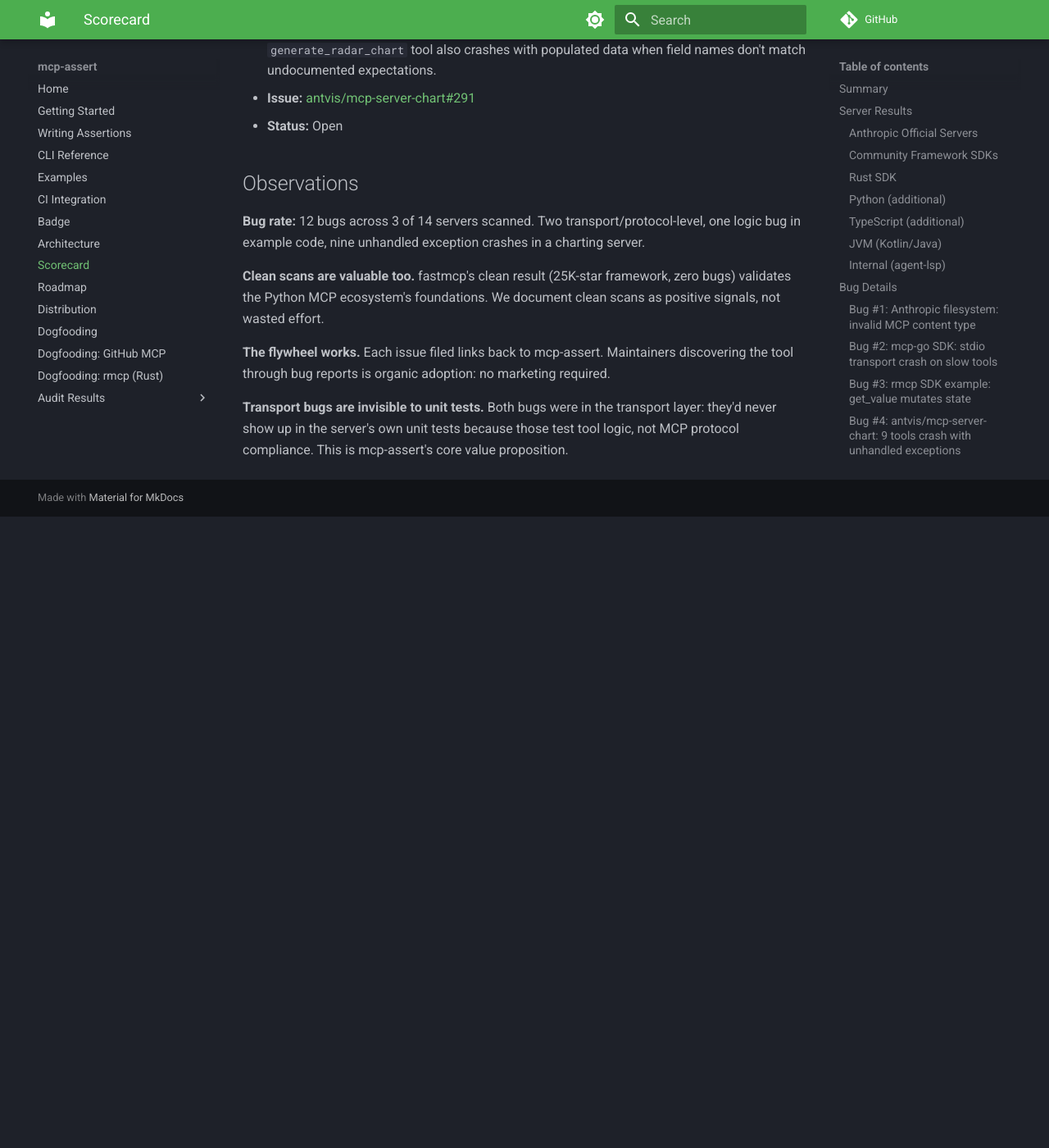
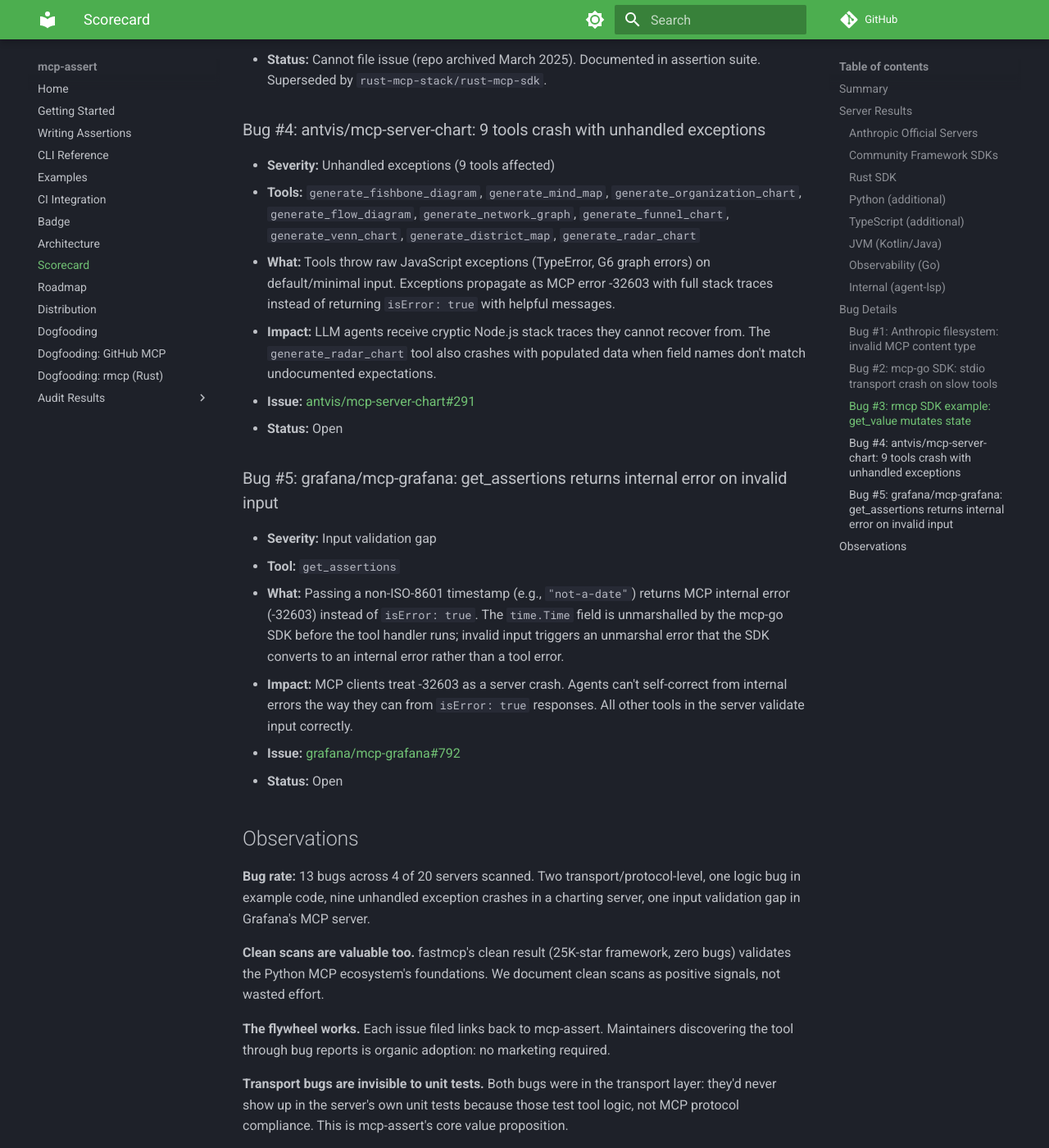
Before and after one commit to blackwell-systems/mcp-assert, an MkDocs documentation site: the page built from docs/scorecard.md, in a window 1280 px wide and 1400 px high, scrolled down 6495 px. Shown: the whole window at 82% size. Built offline with MkDocs 1.6.1 and Material for MkDocs 9.7.7, drawn with Linux system fonts in a browser that asks for light colours; comment, search, counter and statistics services are not loaded; before the commit the page ends 7125 px from its top, so only the background shows below that; some of the changed text lies outside the part shown.

Commit message:
feat: grafana/mcp-grafana suite (10 assertions, 1 bug found)
10 assertions against grafana/mcp-grafana v0.12.0 (3K stars) without
a live Grafana backend. Tests graceful degradation (4 tools), input
validation (5 tools), and error handling.

Bug found: get_assertions returns internal error (-32603) instead of
isError:true when given invalid timestamps. The time.Time unmarshal
happens in the mcp-go SDK before the tool handler runs; invalid input
triggers an unmarshal error that the SDK converts to an internal error.
All other tools validate input correctly.

Issue filed: grafana/mcp-grafana#792

```diff
--- a/docs/scorecard.md
+++ b/docs/scorecard.md
@@ -6,13 +6,13 @@
 
 | Metric | Count |
 |--------|-------|
-| Servers scanned | 19 |
+| Servers scanned | 20 |
 | Server suites | 20 (including HTTP transport variant, prompts, resources, completion, logging, GitHub MCP, and rmcp suites) |
 | Languages tested | 4 (Go, TypeScript, Python, Rust) |
 | Transports tested | 3 (stdio, SSE, HTTP) |
 | Total assertions | 303 (283 server + 20 trajectory) |
-| Upstream bugs found | 12 (3 servers affected) |
-| Upstream issues filed | 3 (1 unfiled: repo archived) |
+| Upstream bugs found | 13 (4 servers affected) |
+| Upstream issues filed | 4 (1 unfiled: repo archived) |
 | Clean scans (no bugs) | 14 |
 | Internal bugs fixed | 6 |
 
@@ -69,6 +69,12 @@
 |--------|----------|-----------|------------|----------|------|-------|
 | `jamesward/hello-spring-mcp-server` | Kotlin | HTTP | 3 | 100% (2/2 tools) | 0 | Clean. First JVM server tested. Spring Boot + Spring AI MCP. |
 
+### Observability (Go)
+
+| Server | Language | Transport | Assertions | Coverage | Bugs | Issue |
+|--------|----------|-----------|------------|----------|------|-------|
+| `grafana/mcp-grafana` | Go | stdio | 10 | 20% (10/50 tools, no Grafana backend) | 1 | [grafana/mcp-grafana#792](https://github.com/grafana/mcp-grafana/issues/792). `get_assertions` returns internal error (-32603) instead of `isError:true` on invalid timestamp. |
+
 ### Internal (agent-lsp)
 
 | Server | Language | Transport | Assertions | Coverage | Bugs fixed |
@@ -113,9 +119,18 @@
 - **Issue:** [antvis/mcp-server-chart#291](https://github.com/antvis/mcp-server-chart/issues/291)
 - **Status:** Open
 
+### Bug #5: grafana/mcp-grafana: get_assertions returns internal error on invalid input
+
+- **Severity:** Input validation gap
+- **Tool:** `get_assertions`
+- **What:** Passing a non-ISO-8601 timestamp (e.g., `"not-a-date"`) returns MCP internal error (-32603) instead of `isError: true`. The `time.Time` field is unmarshalled by the mcp-go SDK before the tool handler runs; invalid input triggers an unmarshal error that the SDK converts to an internal error rather than a tool error.
+- **Impact:** MCP clients treat -32603 as a server crash. Agents can't self-correct from internal errors the way they can from `isError: true` responses. All other tools in the server validate input correctly.
+- **Issue:** [grafana/mcp-grafana#792](https://github.com/grafana/mcp-grafana/issues/792)
+- **Status:** Open
+
 ## Observations
 
-**Bug rate:** 12 bugs across 3 of 14 servers scanned. Two transport/protocol-level, one logic bug in example code, nine unhandled exception crashes in a charting server.
+**Bug rate:** 13 bugs across 4 of 20 servers scanned. Two transport/protocol-level, one logic bug in example code, nine unhandled exception crashes in a charting server, one input validation gap in Grafana's MCP server.
 
 **Clean scans are valuable too.** fastmcp's clean result (25K-star framework, zero bugs) validates the Python MCP ecosystem's foundations. We document clean scans as positive signals, not wasted effort.
 
```
Also changed, not shown: 10 other files.
